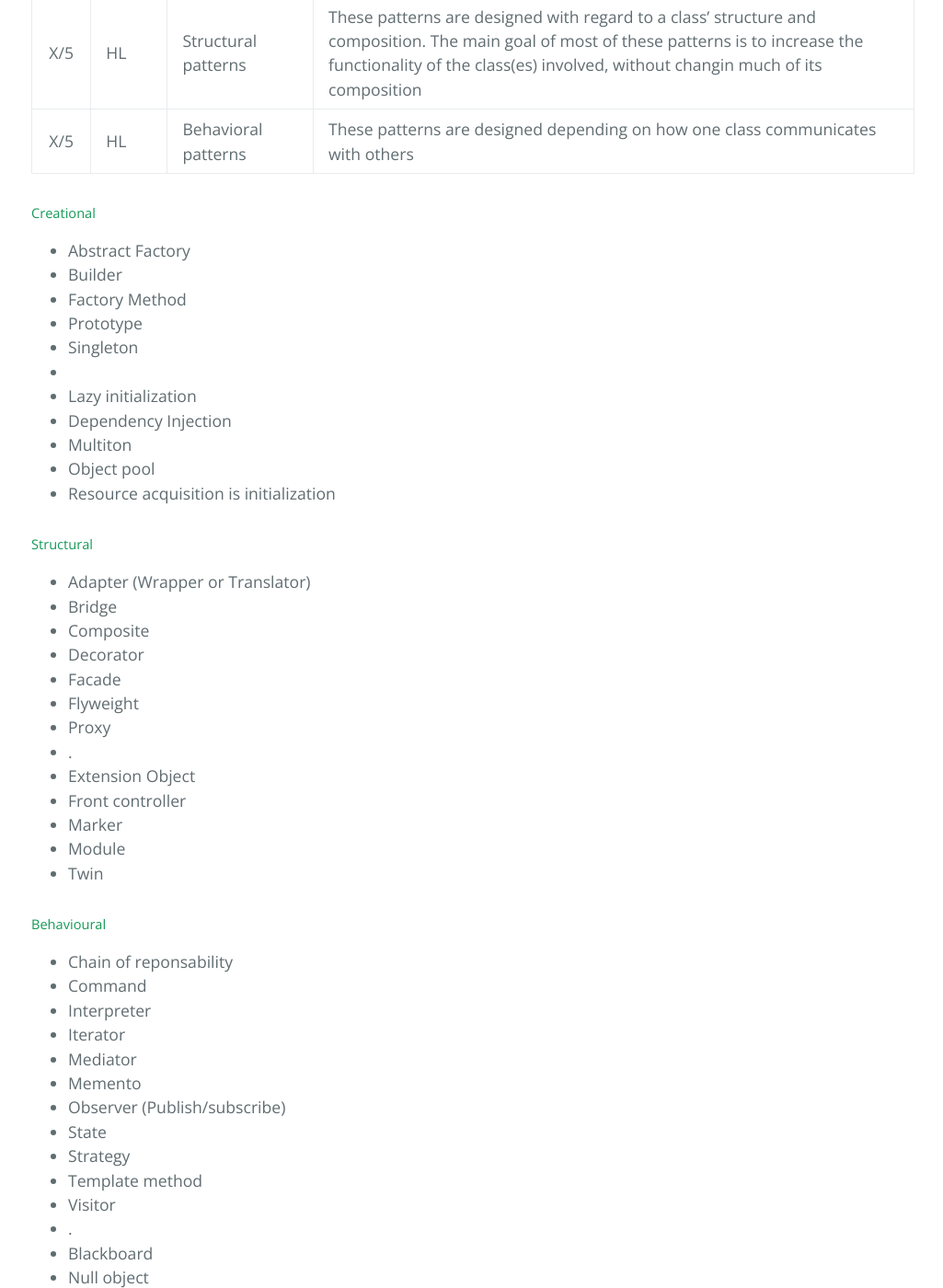
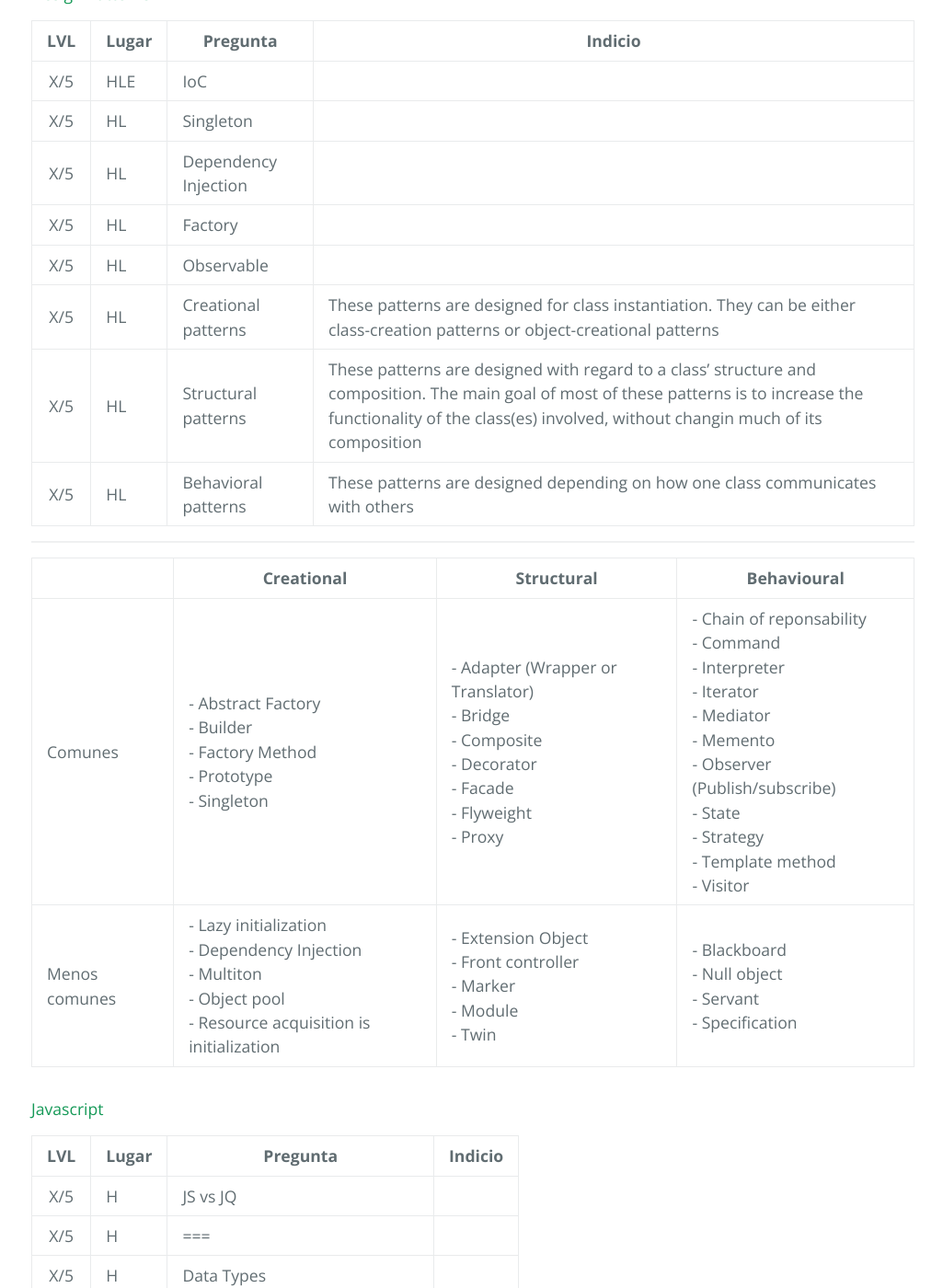
Before and after one commit to iranhoe/iranhoe.github.io, a Jekyll site: the page built from _posts/2020-10-26-interview-questions.md, in a window 1280 px wide and 1400 px high, scrolled down 6661 px. Shown: the whole window at 92% size, without its empty margins (126-1151 px from the left). Built offline with Jekyll 4.4.1, drawn with Linux system fonts in a browser that asks for light colours; comment, search, counter and statistics services are not loaded; some of the changed text lies outside the part shown.

```diff
--- a/_posts/2020-10-26-interview-questions.md
+++ b/_posts/2020-10-26-interview-questions.md
@@ -121,89 +128,47 @@ en alguna actualizacion cambiare eso a español e ingles.
 | X/5 | HL    | Structural patterns  | These patterns are designed with regard to a class' structure and composition. The main goal of most of these patterns is to increase the functionality of the class(es) involved, without changin much of its composition |
 | X/5 | HL    | Behavioral patterns  | These patterns are designed depending on how one class communicates with others |
 
-##### Creational
+-----
 
-- Abstract Factory
-- Builder
-- Factory Method
-- Prototype
-- Singleton
--
-- Lazy initialization
-- Dependency Injection
-- Multiton
-- Object pool
-- Resource acquisition is initialization
-
-##### Structural
-
-- Adapter (Wrapper or Translator)
-- Bridge
-- Composite
-- Decorator
-- Facade
-- Flyweight
-- Proxy
-- .
-- Extension Object
-- Front controller
-- Marker
-- Module
-- Twin
-
-##### Behavioural
-
-- Chain of reponsability
-- Command
-- Interpreter
-- Iterator
-- Mediator
-- Memento
-- Observer (Publish/subscribe)
-- State
-- Strategy
-- Template method
-- Visitor
-- .
-- Blackboard
-- Null object
-- Servant
-- Specification
+|               | Creational | Structural | Behavioural |
+| ------------- | ---------- | ---------- | ----------- |
+| Comunes       | - Abstract Factory<br />- Builder<br />- Factory Method<br />- Prototype<br />- Singleton<br /> | - Adapter (Wrapper or Translator)<br />- Bridge<br />- Composite<br />- Decorator<br />- Facade<br />- Flyweight<br />- Proxy<br /> | - Chain of reponsability<br />- Command<br />- Interpreter<br />- Iterator<br />- Mediator<br />- Memento<br />- Observer (Publish/subscribe)<br />- State<br />- Strategy<br />- Template method<br />- Visitor<br /> |
+| Menos comunes | - Lazy initialization<br />- Dependency Injection<br />- Multiton<br />- Object pool<br />- Resource acquisition is initialization<br /> | - Extension Object<br />- Front controller<br />- Marker<br />- Module<br />- Twin<br /> | - Blackboard<br />- Null object<br />- Servant<br />- Specification<br /> |
 
 #### Javascript
 
-| LVL | Pregunta                       | Indicio |
-|:---:| ------------------------------ | ------- |
-| X/5 | JS vs JQ                       |         |
-| X/5 | ===                            |         |
-| X/5 | Data Types                     |         |
-| X/5 | typeof                         |         |
-| X/5 | Json Array                     |         |
-| X/5 | Let Var Const                  |         |
-| X/5 | Prototype                      |         |
-| X/5 | Closure                        |         |
-| X/5 | Hoisting                       |         |
-| X/5 | Scope                          |         |
-| X/5 | Promises and callback          |         |
-| X/5 | Promise vs Observable          |         |
-| X/5 | Multithreading                 |         |
-| X/5 | What is the Fetch method?      |         |
-| X/5 | LocalStorage vs SessionStorage |         |
-| X/5 | window vs document             |         |
+| LVL | Lugar | Pregunta                       | Indicio |
+|:---:| ----- | ------------------------------ | ------- |
+| X/5 | H     | JS vs JQ                       |         |
+| X/5 | H     | ===                            |         |
+| X/5 | H     | Data Types                     |         |
+| X/5 | H     | typeof                         |         |
+| X/5 | H     | Json Array                     |         |
+| X/5 | H     | Let Var Const                  |         |
+| X/5 | H     | Prototype                      |         |
+| X/5 | H     | Closure                        |         |
+| X/5 | H     | Hoisting                       |         |
+| X/5 | HU    | Scope                          |         |
+| X/5 | H     | Promises and callback          |         |
+| X/5 | H     | Promise vs Observable          |         |
+| X/5 | H     | Multithreading                 |         |
+| X/5 |       | What is the Fetch method?      |         |
+| X/5 | U     | LocalStorage vs SessionStorage |         |
+| X/5 | H     | window vs document             |         |
 
 #### Angular
 
-| LVL | Pregunta                | Indicio |
-|:---:| ----------------------- | ------- |
-| X/5 | Components              |         |
-| X/5 | Directives              |         |
-| X/5 | Attribute Directives    |         |
-| X/5 | Structural Directives   |         |
-| X/5 | Pipes                   |         |
-| X/5 | Services                |         |
-| X/5 | Routing                 |         |
-| X/5 | NgModule                |         |
-| X/5 | Angular Template        |         |
+| LVL | Lugar | Pregunta                | Indicio |
+|:---:| ----- | ----------------------- | ------- |
+| X/5 |       | Components              |         |
+| X/5 | U     | Directives              |         |
+| X/5 | U     | Attribute Directives    |         |
+| X/5 |       | Structural Directives   |         |
+| X/5 | U     | Pipes                   |         |
+| X/5 |       | Services                |         |
+| X/5 |       | Routing                 |         |
+| X/5 |       | NgModule                |         |
+| X/5 | U     | Angular Template        |         |
 
 #### TypeScript
 
```
Also changed, not shown: other parts of _posts/2020-10-26-interview-questions.md (+13 -6 lines).
